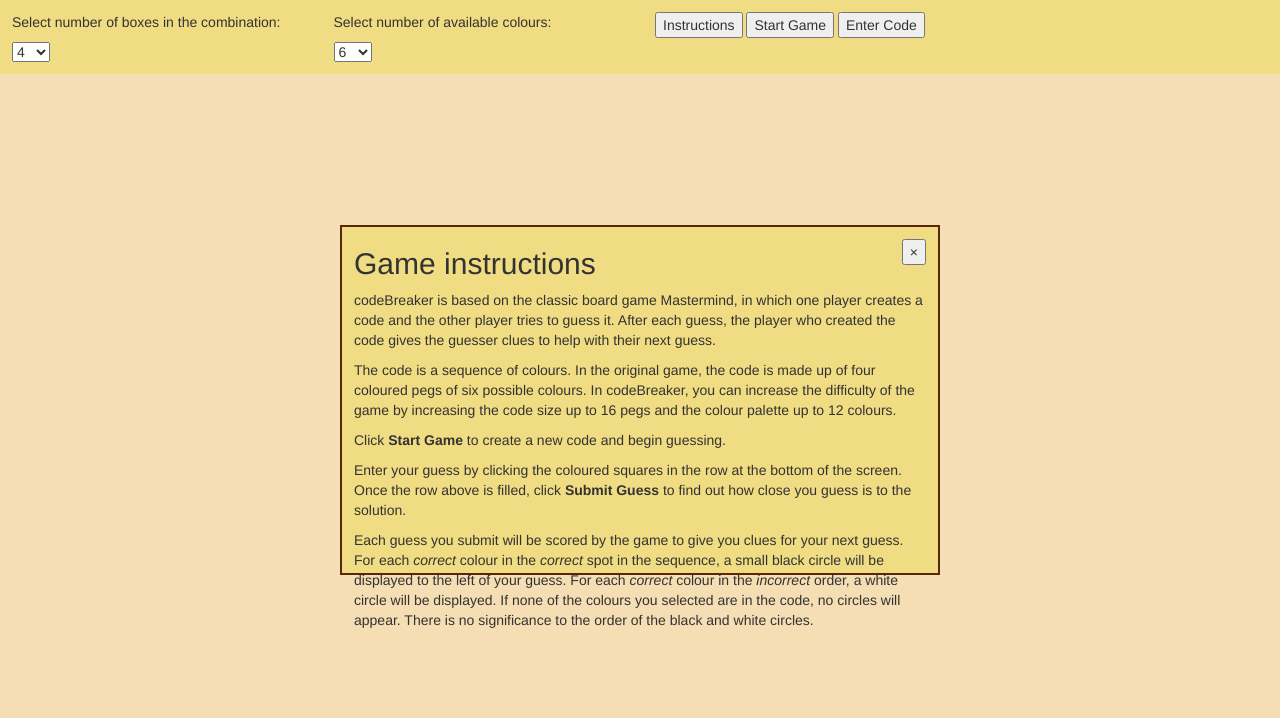
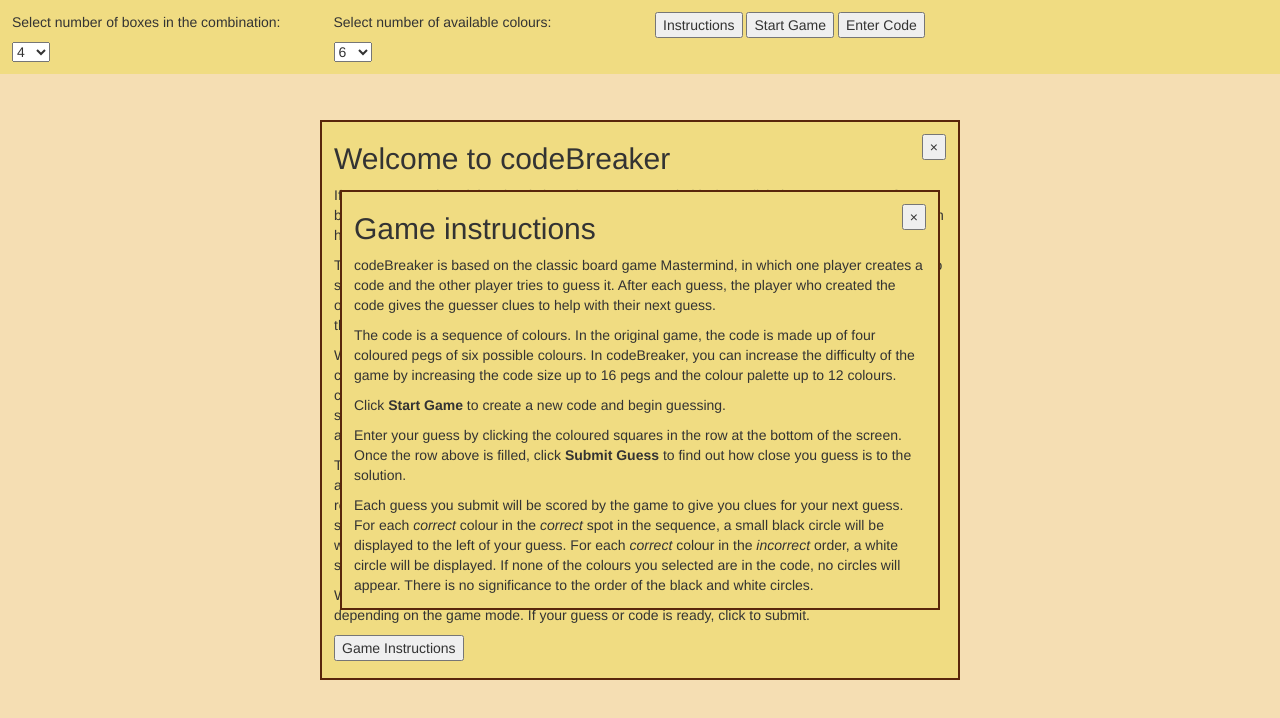
Before and after one commit to colin-j-arpe/mastermind, a plain HTML site: page index.html in a window 1280 px wide. Both pictures are taken after a click on the button "Instructions". Drawn offline with nearby package versions, Linux system fonts and the light colour scheme.

Commit message:
Add button functionality to page instructions modal

```diff
--- a/Assets/Scripts/scripts.js
+++ b/Assets/Scripts/scripts.js
@@ -37,6 +37,8 @@ $(document).ready(function () {
 // DOM referents
 	var widthMenu = 	$("#width-menu");
 	var colourMenu = 	$("#colour-menu");
+	var introModal =	$("#site-use-modal")[0];
+	var introButton =	$("#show-instructions");
 	var instModal = 	$("#instruc-modal")[0];
 	var instButton = 	$("#open-instructions");
 	var newButton = 	$("#new-game-button");
@@ -60,10 +62,16 @@ $(document).ready(function () {
 	}
 
 // Buttons
+	introButton.on("click", function () {
+		instModal.style.display = "block";
+	});
+	$(".close-button").eq(0).on("click", function () {
+		introModal.style.display = "none";
+	});
 	instButton.on("click", function () {
 		instModal.style.display = "block";
 	});
-	$(".close-button").eq(0).on("click", function () {
+	$(".close-button").eq(1).on("click", function () {
 		instModal.style.display = "none";
 	});
 
@@ -226,7 +234,7 @@ $(document).ready(function () {
 		$("#win-combos").text(totalCombinations(thisGame.width, thisGame.colours));		// Line 28
 		$("#win-guesses").text($(".prev-guess").length.toString());
 		winModal.style.display = "block";
-		$(".close-button").eq(1).on("click", function () {
+		$(".close-button").eq(2).on("click", function () {
 			winModal.style.display = "none";
 		});
 	}
@@ -279,7 +287,7 @@ $(document).ready(function () {
 		$("#solve-checks").text(thisCode.combosChecked.toString().replace(/\B(?=(\d{3})+(?!\d))/g, ","));
 		$("#solve-combos").text(totalCombinations(thisCode.width, thisCode.colours));					// Line 28
 		solveModal.style.display = "block";
-		$(".close-button").eq(2).on("click", function () {
+		$(".close-button").eq(3).on("click", function () {
 			solveModal.style.display = "none";
 		});
 	}
--- a/Assets/Styles/scss/styles.scss
+++ b/Assets/Styles/scss/styles.scss
@@ -1,7 +1,9 @@
 $fixed-bk: #F0DC82;
 $page-bk: #F5DEB3;
 $inst-bdr: #59260B;
-$inst-ht: 350px;
+$intro-ht:	560px;
+$intro-wd: 640px;
+$inst-ht: 420px;
 $inst-wd: 600px;
 $win-ht: 200px;
 $win-wd: 400px;
@@ -101,6 +103,14 @@ body	{
 	}
 }
 
+#site-use-modal	{
+	display: block;
+	height: $intro-ht;
+	width: $intro-wd;
+	margin-top: ($intro-ht/(-2));
+	margin-left: ($intro-wd/(-2));
+}
+
 .modal-window	{
 	display: none;
 	position: fixed;
@@ -109,6 +119,13 @@ body	{
 	background-color: $fixed-bk;
 	padding: 0 12px;
 	border: 2px solid $inst-bdr;
+
+	.button-name	{
+		font-weight: bold;
+	}
+	.emph	{
+		font-style: italic;
+	}
 }
 
 #instruc-modal	{
@@ -116,13 +133,6 @@ body	{
 	width: $inst-wd;
 	margin-top: ($inst-ht/(-2));
 	margin-left: ($inst-wd/(-2));
-
-	.button-name	{
-		font-weight: bold;
-	}
-	.emph	{
-		font-style: italic;
-	}
 }
 
 #win-game-modal	{
--- a/index.html
+++ b/index.html
@@ -47,11 +47,11 @@
 			<button class="close-button">&times;</button>
 		</div>
 		<div id="site-use-body">
-			<p>If you've never played the classic board game Mastermind before, click the <span class="button-name">Game Instructions</span> button below to learn the rules.  Once you're familiar with the game, read these instructions to learn how to play on this page.</p>
+			<p>If you've never played the classic board game Mastermind before, click the <span class="button-name">Game Instructions</span> button below to learn the rules.  Once you're familiar with the game, read these instructions to learn how to use this page.</p>
 			<p>The main game controls are in the bar at the top of the window.  The menus on the left allow you to set the difficulty of the game by choosing the number of pegs in the combination and the number of available colours.  The classic version of the game is played with four pegs and six colours, so these are the default values.</p>
 			<p>When you're ready to play, choose a game mode with the buttons on the right.  To guess a code created by the game, click <span class="button-name">Start Game</span>.  To enter your own code and watch the algorithm solve it, click <span class="button-name">Enter Code</span>.  To review the game instructions at any time, click <span class="button-name">Instructions</span>.  Once you've started a game, the number of possible combinations that can be made from the number of pegs and colours chosen will be displayed below these buttons.</p>
 			<p>The playing surface is displayed at the bottom of the screen.  The bottom row shows all of the available colours in the game; click these to fill in your guess or your code in the row above.  This row will display the number of empty pegs chosen that was chosen for the game.  The currently selected peg is blinking.  When you select a colour from the bottom row, the blinking peg will fill with that colour and the next peg to the right will blink.  To fill in a different peg, simply click on it to select it.  To remove a colour, double click the peg.</p>
-			<p>When the selection row is filled in, the <span class="button-name">Submit Guess</span> or <span class="button-name">Submit Code</span>button will appear, depending on the game mode.  If your guess or code is ready, click to submit.</p>
+			<p>When the selection row is filled in, the <span class="button-name">Submit Guess</span> or <span class="button-name">Submit Code</span> button will appear, depending on the game mode.  If your guess or code is ready, click to submit.</p>
 		</div>
 		<div id="site-use-footer">
 			<button id="show-instructions">Game Instructions</button>
```
Also changed, not shown: Assets/Styles/css/styles.css, 1 other file.
